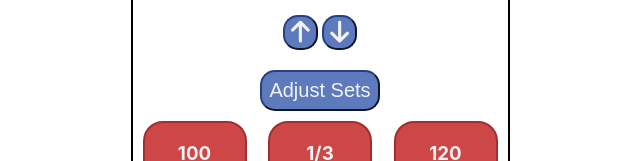
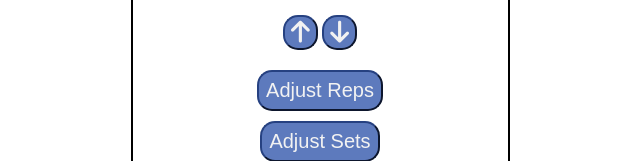
Before and after one commit to lyanisbarreto-mercado/updated-react-exercise-app, a React (Create React App) app: page / in a window 1280 px wide. Both pictures are taken after a click on the element "Push Ups". Shown: the part 380-541 px from the top of the page, without its empty margins (320-960 px from the left). Built offline with nearby package versions, Linux system fonts and the light colour scheme.

Commit message:
Added an addjust Rep counter

```diff
--- a/src/components/RepetitionExercise/index.js
+++ b/src/components/RepetitionExercise/index.js
@@ -7,9 +7,10 @@ const Rep = ({ goHome, exercise }) => {
 
     const [sets,setSets] = useState(1); //with each set, it always starts at one
     const [maxSet, setMaxSet] = useState(3);
+    const [maxRep, setMaxReps] = useState(4) //The default number of reps per set. It is one number lower than the actual amount (the app will let you go up to 5 in this case)
 
     function createSets() {
-        if (counter > 4) { //for the prototype, there is a set number before the counter resets
+        if (counter > maxRep) { //for the prototype, there is a set number before the counter resets
         setSets(sets + 1);
         setCounter(1);
         }
@@ -29,6 +30,11 @@ const Rep = ({ goHome, exercise }) => {
 
     }
 
+    const adjustRep = (i) => {
+        const change = prompt("How many reps do you wish to do in each set?")
+        setMaxRep(change);
+    }
+
     return (
         <div>
             <div className="top-nav">
@@ -40,7 +46,7 @@ const Rep = ({ goHome, exercise }) => {
             <div className="exercise-count">
                 <h2 className="counter">{counter}</h2>
                 <button onClick={clickUp}><i className="fa-solid fa-arrow-up"></i></button> <button onClick={clickDown}><i className="fa-solid fa-arrow-down"></i></button>
-
+                <button className="adjustments" onClick={adjustRep}>Adjust Reps</button>
                 <button className="adjustments" onClick={adjustSet}>Adjust Sets</button>
 
             </div>
```
